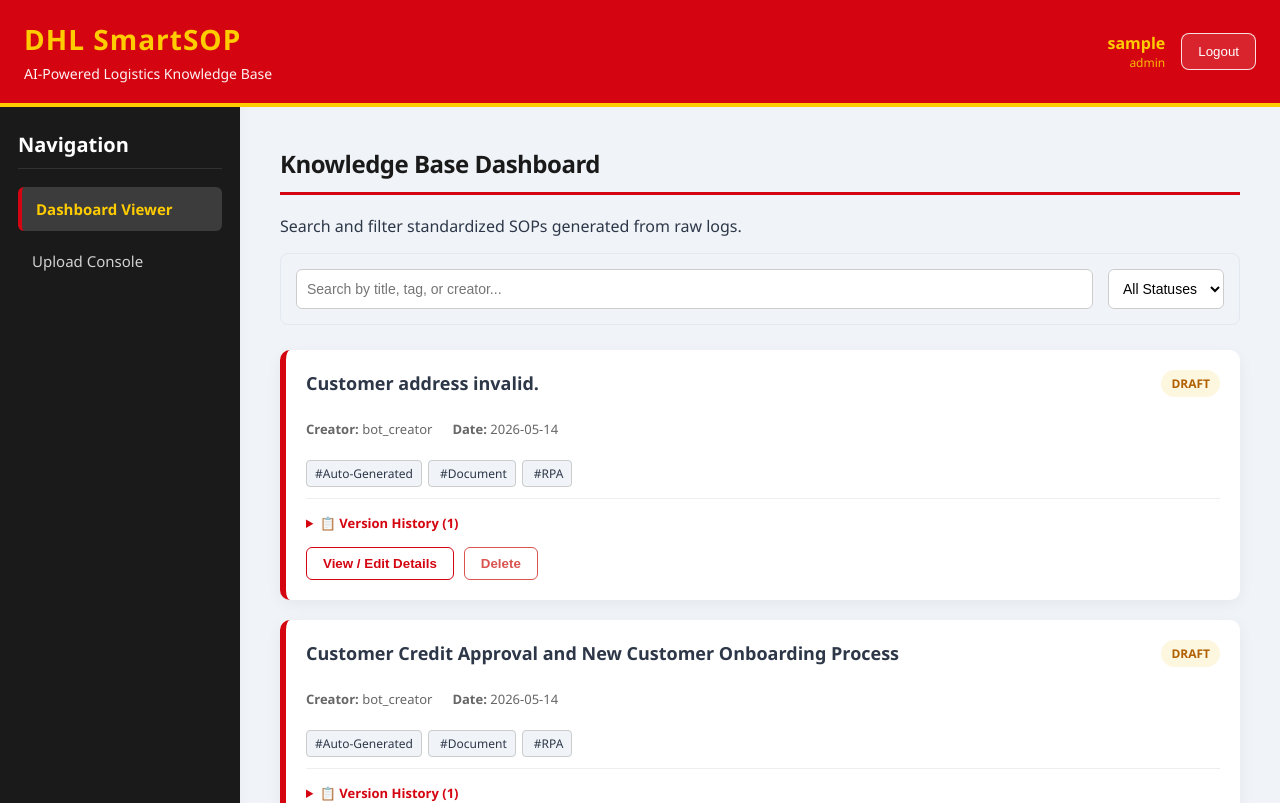
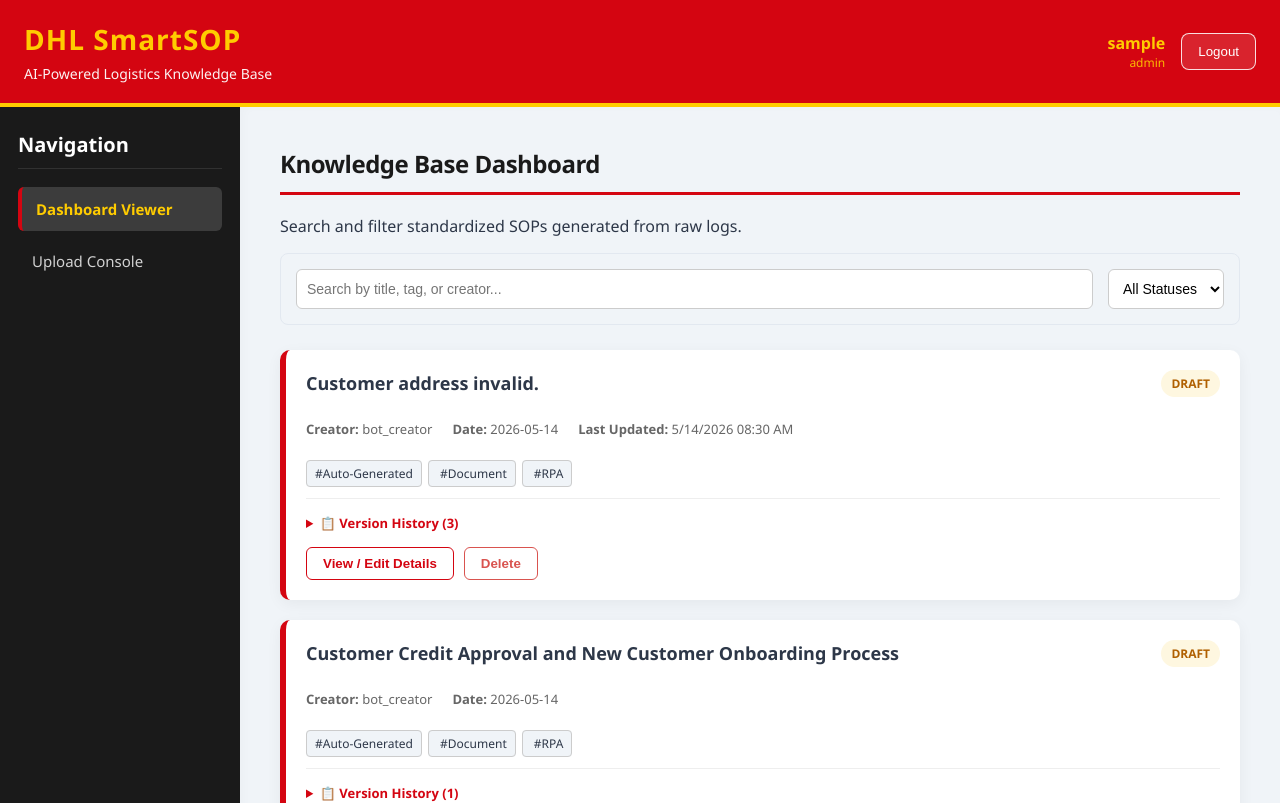
Before and after one commit to shajannatuliman/nexgendhl, a Vue app: page /viewer in a window 1280 px wide. Shown: the top 803 px of the page. Built offline with nearby package versions, Linux system fonts and the light colour scheme; data requests are answered from the project's data file; sample sign-in values are in the browser's storage.

Commit message:
add .jpg format

```diff
--- a/db.json
+++ b/db.json
@@ -39,8 +39,21 @@
           "status": "Draft",
           "user": "bot_creator",
           "note": "Created by upload console."
+        },
+        {
+          "timestamp": "2026-05-14T08:30:24.417Z",
+          "status": "Draft",
+          "user": "bot_creator",
+          "note": "Updated content."
+        },
+        {
+          "timestamp": "2026-05-14T08:30:34.457Z",
+          "status": "Draft",
+          "user": "bot_creator",
+          "note": "Updated content."
         }
-      ]
+      ],
+      "lastUpdated": "2026-05-14T08:30:34.457Z"
     },
     {
       "id": "kmsRijVVTP0",
--- a/src/components/UploadForm.vue
+++ b/src/components/UploadForm.vue
@@ -33,12 +33,12 @@
         id="file-upload"
         type="file"
         multiple
-        accept=".txt,.pdf,.docx"
+        accept=".txt,.pdf,.docx,.jpg"
         @change="handleFileUpload"
         class="file-input"
       />
       <small class="hint">
-        Supported formats: .txt, .pdf, .docx only
+        Supported formats: .txt, .pdf, .docx, .jpg
       </small>
     </div>
 
--- a/src/views/UploadConsoleView.vue
+++ b/src/views/UploadConsoleView.vue
@@ -23,6 +23,7 @@
           <li><strong>Text:</strong> Direct paste from MS Teams or Telegram.</li>
           <li><strong>PDF:</strong> Scanned manual documents or invoices.</li>
           <li><strong>Word (.docx):</strong> Legacy training materials.</li>
+          <li><strong>Image (.jpg):</strong> Document scans and screenshots.</li>
         </ul>
         <p class="note">Note: Processing time varies based on file size. The RPA bot runs on a continuous schedule.</p>
       </div>
```
